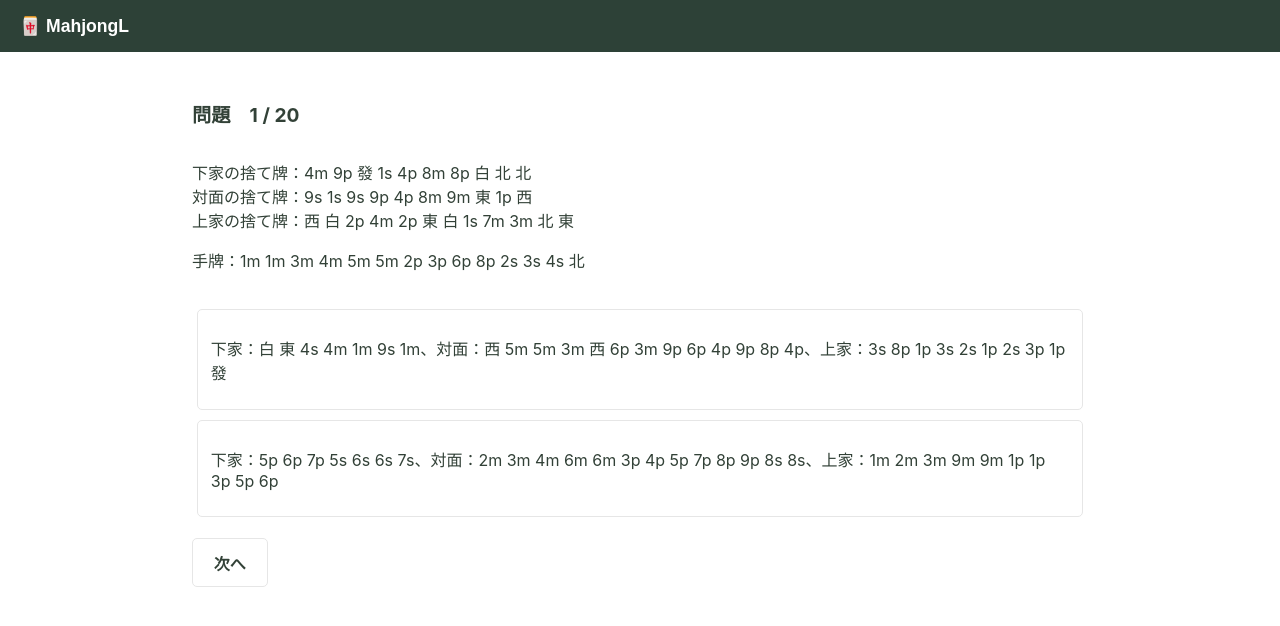
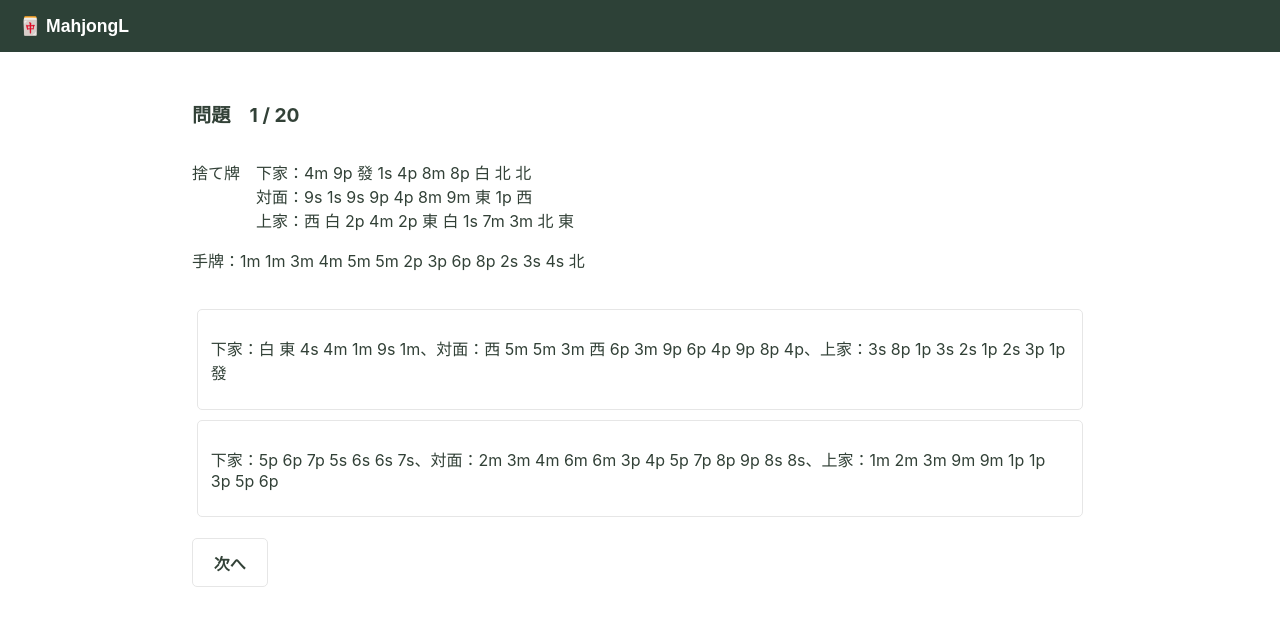
Before and after one commit to tomoyaf/mahjong_training, a Next.js app: page /exercise in a window 1280 px wide. Shown: the top 626 px of the page. Built offline with nearby package versions, Linux system fonts and the light colour scheme.

Commit message:
fix design

```diff
--- a/app/components/organisms/paifuView.tsx
+++ b/app/components/organisms/paifuView.tsx
@@ -11,7 +11,8 @@ export default function PaifuView(props: {
       <div className={styles.discards}>
         {props.paifu.discards.map((discard: any[], idx: string | number) => (
           <div className={styles.discard}>
-            {pos[idx]}の捨て牌：{discard.join(" ")}
+            {(idx === 0 ? "捨て牌　" : "　　　　") + pos[idx]}：
+            {discard.join(" ")}
           </div>
         ))}
       </div>
```
